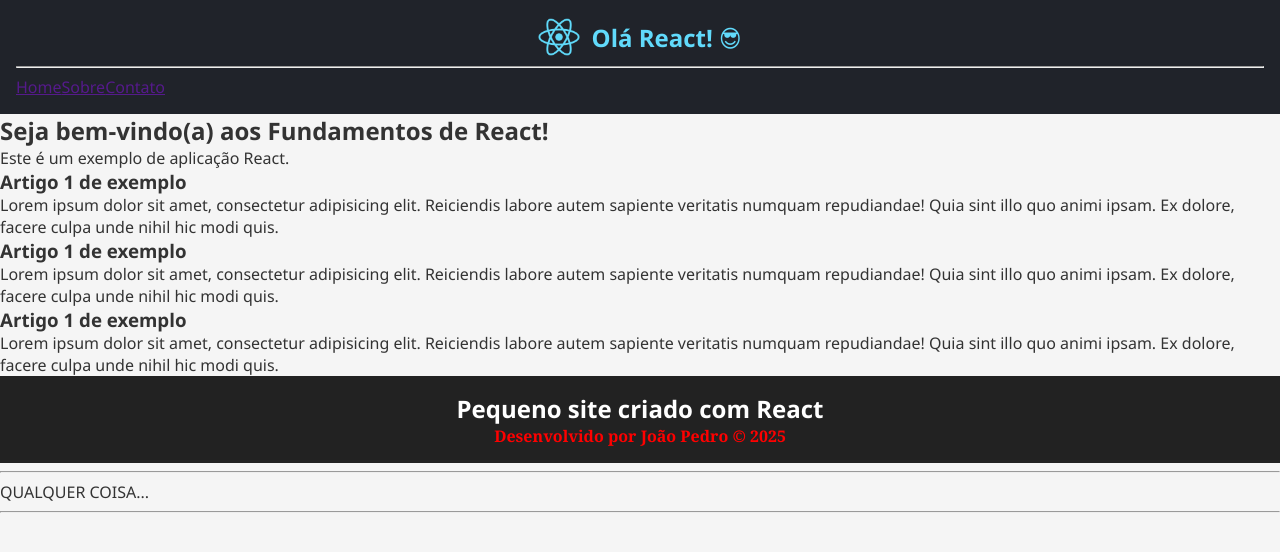
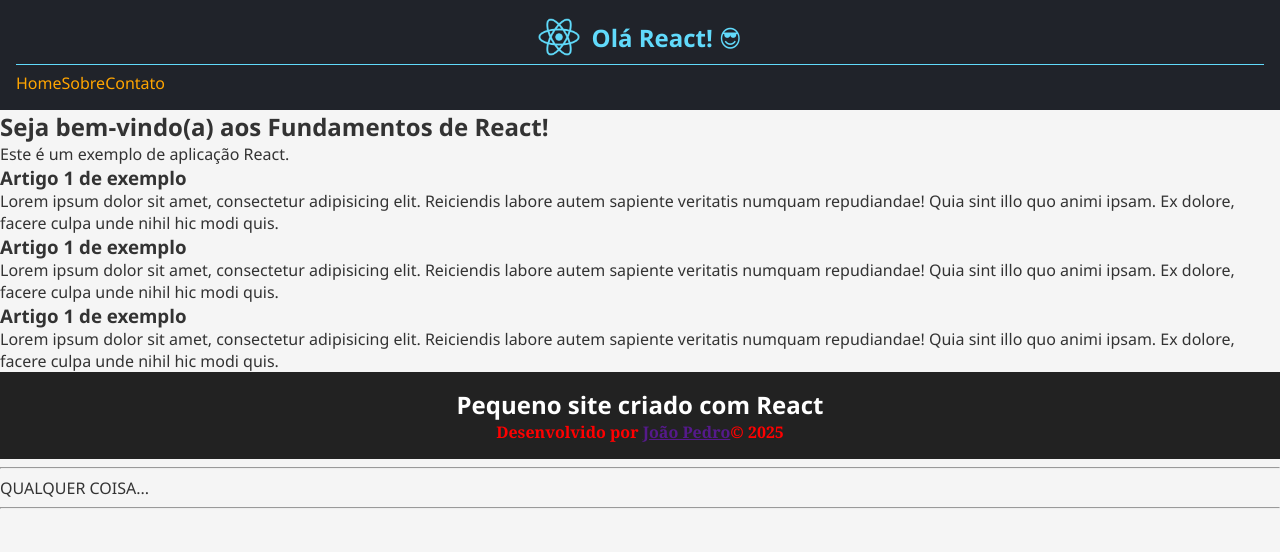
Before and after one commit to joaopedro-style/react-fundamentos, a React (Vite) app: page / in a window 1280 px wide. Shown: the top 552 px of the page. Built offline with nearby package versions, Linux system fonts and the light colour scheme.

Commit message:
Aplica regra aninhada

```diff
--- a/src/components/Cabecalho.module.css
+++ b/src/components/Cabecalho.module.css
@@ -7,6 +7,17 @@ Isso, vai te obrigar a usar a classe através de sintaxe de array com colchetes.
   background-color: #20232a;
   color: #61dafb;
   padding: 1rem;
+
+  a {
+    color: orange;
+    text-decoration: none;
+  }
+
+  hr {
+    border: none;
+    border-top: 1px solid;
+    margin: 0.4rem 0;
+  }
 }
 
 .logo {
@@ -22,3 +33,10 @@ Isso, vai te obrigar a usar a classe através de sintaxe de array com colchetes.
   gap: 0.5rem;
   font-size: 1.5rem;
 }
+
+/* Classe/Seletor Descendente:
+Formata os links contidos na classe do header */
+/* .topoSite a {
+  text-decoration: none;
+  color: orange;
+} */
--- a/src/components/Rodape.tsx
+++ b/src/components/Rodape.tsx
@@ -13,7 +13,11 @@ export default function Rodape() {
       <footer style={estilosRodape}>
         <h2>Pequeno site criado com React</h2>
         <p style={{ color: "red", fontWeight: "bold" }}>
-          Desenvolvido por <b>João Pedro</b> &copy; 2025
+          Desenvolvido por{" "}
+          <b>
+            <a href="">João Pedro</a>
+          </b>
+          &copy; 2025
         </p>
       </footer>
       <hr />
```
